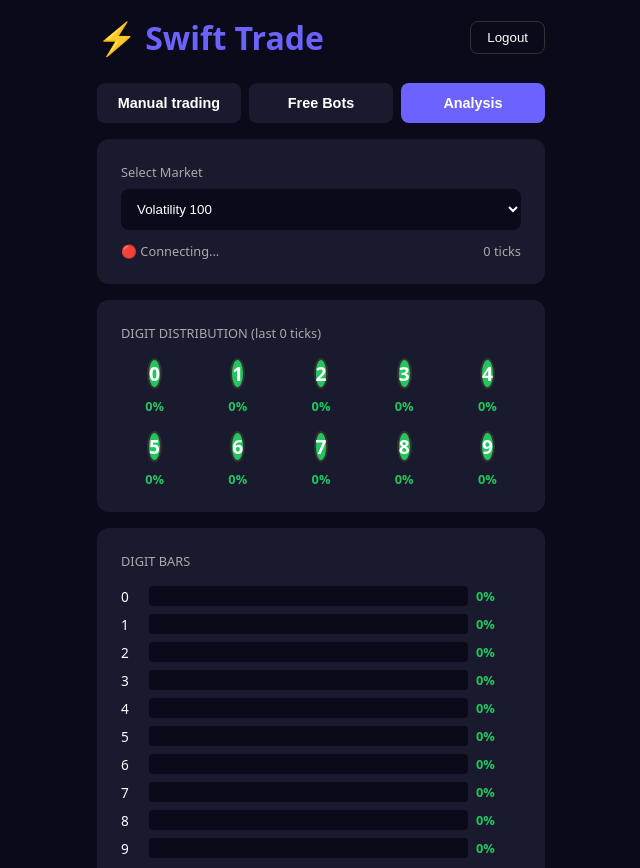
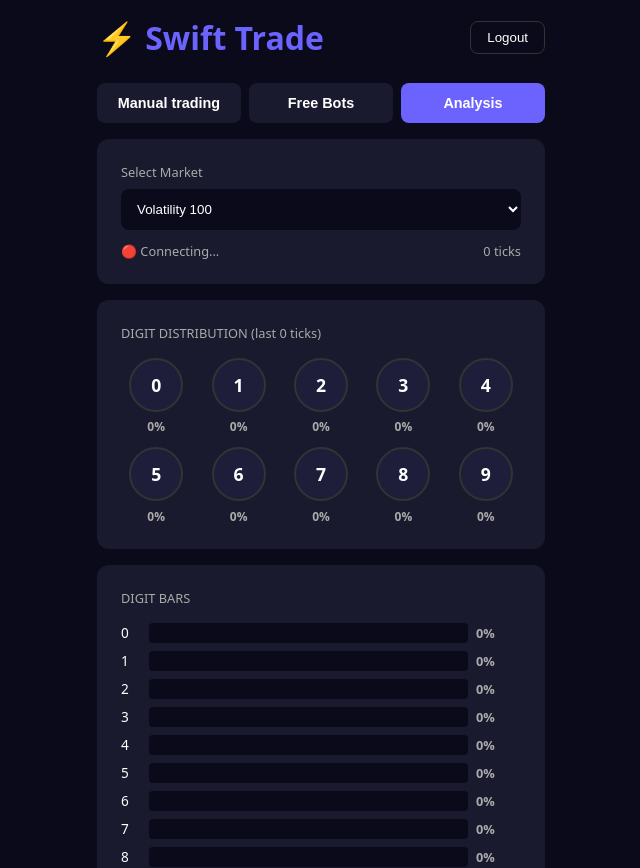
Before and after one commit to redice005/swifttrade-v2, a React (Vite) app: page /analysis in a window 1280 px wide. Shown: the top 868 px of the page, without its empty margins (319-959 px from the left). Built offline with nearby package versions, Linux system fonts and the light colour scheme; no server answers; sample sign-in values are in the browser's storage.

Commit message:
new analysis

```diff
--- a/src/pages/Analysis.tsx
+++ b/src/pages/Analysis.tsx
@@ -10,6 +10,7 @@ export default function Analysis() {
   const [digits, setDigits] = useState<number[]>([])
   const [lastDigit, setLastDigit] = useState<number | null>(null)
   const [tickCount, setTickCount] = useState(0)
+  const [pulse, setPulse] = useState(false)
 
   const { status, send, subscribe } = useDerivSocket(wsUrl)
   const token = localStorage.getItem('deriv_token')
@@ -32,7 +33,6 @@ export default function Analysis() {
   useEffect(() => {
     if (status !== 'open') return
 
-    // Reset and subscribe to new market
     setDigits([])
     setLastDigit(null)
     setTickCount(0)
@@ -43,9 +43,11 @@ export default function Analysis() {
         const price = data.tick.quote
         const digit = parseInt(price.toString().slice(-1))
         setLastDigit(digit)
+        setPulse(true)
+        setTimeout(() => setPulse(false), 600)
         setDigits(prev => {
           const updated = [...prev, digit]
-          return updated.slice(-500) // keep last 500 ticks
+          return updated.slice(-500)
         })
         setTickCount(prev => prev + 1)
       }
@@ -56,7 +58,6 @@ export default function Analysis() {
     return () => { unsub() }
   }, [status, market])
 
-  // Calculate digit percentages
   const getPercentages = () => {
     if (digits.length === 0) return Array(10).fill(0)
     return Array.from({ length: 10 }, (_, i) => {
@@ -65,9 +66,22 @@ export default function Analysis() {
     })
   }
 
+  const getStreak = () => {
+    if (digits.length < 2) return null
+    const last = digits[digits.length - 1]
+    let count = 1
+    for (let i = digits.length - 2; i >= 0; i--) {
+      if (digits[i] === last) count++
+      else break
+    }
+    return count >= 2 ? { digit: last, count } : null
+  }
+
   const percentages = getPercentages()
+  const hasEnoughData = digits.length >= 50
   const maxPct = Math.max(...percentages)
   const minPct = Math.min(...percentages)
+  const streak = getStreak()
 
   const logout = () => {
     localStorage.removeItem('deriv_token')
@@ -76,6 +90,17 @@ export default function Analysis() {
 
   return (
     <div style={{ minHeight: '100vh', background: '#0a0a1a', color: '#fff', padding: '1rem' }}>
+      <style>{`
+        @keyframes pulse-ring {
+          0% { box-shadow: 0 0 0 0 rgba(108, 99, 255, 0.7); }
+          70% { box-shadow: 0 0 0 18px rgba(108, 99, 255, 0); }
+          100% { box-shadow: 0 0 0 0 rgba(108, 99, 255, 0); }
+        }
+        .last-digit-pulse {
+          animation: pulse-ring 0.6s ease-out;
+        }
+      `}</style>
+
       <div style={{ display: 'flex', justifyContent: 'space-between', alignItems: 'center', marginBottom: '1.5rem' }}>
         <h1 style={{ color: '#6c63ff', margin: 0 }}>⚡ Swift Trade</h1>
         <button onClick={logout} style={{ background: 'transparent', color: '#fff', border: '1px solid #333', padding: '0.5rem 1rem', borderRadius: '8px', cursor: 'pointer' }}>Logout</button>
@@ -110,7 +135,7 @@ export default function Analysis() {
           </optgroup>
         </select>
 
-        <div style={{ display: 'flex', justifyContent: 'space-between', marginTop: '0.75rem' }}>
+        <div style={{ display: 'flex', justifyContent: 'space-between', marginTop: '0.75rem', alignItems: 'center' }}>
           <span style={{ color: '#aaa', fontSize: '0.8rem' }}>
             {status === 'open' ? '🟢 Live' : '🔴 Connecting...'}
           </span>
@@ -118,24 +143,59 @@ export default function Analysis() {
             {tickCount} ticks
           </span>
         </div>
+
+        {!hasEnoughData && tickCount > 0 && (
+          <div style={{
+            marginTop: '0.5rem',
+            background: '#2a2a1a',
+            border: '1px solid #554400',
+            borderRadius: '6px',
+            padding: '0.4rem 0.75rem',
+            fontSize: '0.75rem',
+            color: '#f59e0b',
+            display: 'flex',
+            justifyContent: 'space-between',
+            alignItems: 'center'
+          }}>
+            <span>⏳ Collecting data for accurate stats</span>
+            <span style={{ fontWeight: 'bold' }}>{tickCount}/50</span>
+          </div>
+        )}
       </div>
 
-      {/* Last Digit Display */}
+      {/* Last Digit — compact */}
       {lastDigit !== null && (
-        <div style={{ background: '#1a1a2e', borderRadius: '12px', padding: '1.5rem', marginBottom: '1rem', textAlign: 'center' }}>
-          <p style={{ color: '#aaa', margin: '0 0 0.5rem', fontSize: '0.8rem' }}>LAST DIGIT</p>
         <div style={{
-            width: '80px',
-            height: '80px',
+          background: '#1a1a2e',
+          borderRadius: '12px',
+          padding: '0.75rem 1.5rem',
+          marginBottom: '1rem',
+          display: 'flex',
+          alignItems: 'center',
+          justifyContent: 'space-between'
+        }}>
+          <div>
+            <p style={{ color: '#aaa', margin: '0 0 0.2rem', fontSize: '0.75rem' }}>LAST DIGIT</p>
+            {streak && (
+              <p style={{ color: '#f59e0b', margin: 0, fontSize: '0.75rem' }}>
+                🔥 Digit {streak.digit} appeared {streak.count}x in a row
+              </p>
+            )}
+          </div>
+          <div
+            className={pulse ? 'last-digit-pulse' : ''}
+            style={{
+              width: '60px',
+              height: '60px',
               borderRadius: '50%',
               background: '#6c63ff',
               display: 'flex',
               alignItems: 'center',
               justifyContent: 'center',
-            margin: '0 auto',
-            fontSize: '2.5rem',
+              fontSize: '2rem',
               fontWeight: 'bold',
-            boxShadow: '0 0 20px rgba(108, 99, 255, 0.5)'
+              boxShadow: '0 0 20px rgba(108, 99, 255, 0.5)',
+              flexShrink: 0
             }}>
             {lastDigit}
           </div>
@@ -145,38 +205,45 @@ export default function Analysis() {
       {/* Digit Circles */}
       <div style={{ background: '#1a1a2e', borderRadius: '12px', padding: '1.5rem', marginBottom: '1rem' }}>
         <p style={{ color: '#aaa', margin: '0 0 1rem', fontSize: '0.8rem' }}>DIGIT DISTRIBUTION (last {digits.length} ticks)</p>
-        <div style={{ display: 'grid', gridTemplateColumns: 'repeat(5, 1fr)', gap: '1rem' }}>
+        <div style={{ display: 'grid', gridTemplateColumns: 'repeat(5, 1fr)', gap: '0.75rem', width: '100%' }}>
           {Array.from({ length: 10 }, (_, i) => {
             const pct = percentages[i]
-            const isHot = pct === maxPct
-            const isCold = pct === minPct
+            const isHot = hasEnoughData && pct === maxPct
+            const isCold = hasEnoughData && pct === minPct
             const isLast = lastDigit === i
-            const size = 50 + (pct / maxPct) * 30
+            const size = hasEnoughData ? 50 + (pct / (maxPct || 1)) * 20 : 54
+
+            let bgColor = '#1e1e3a'
+            if (isLast) bgColor = '#6c63ff'
+            else if (isHot) bgColor = '#22c55e'
+            else if (isCold) bgColor = '#ef4444'
+
+            let textColor = '#aaa'
+            if (isLast) textColor = '#6c63ff'
+            else if (isHot) textColor = '#22c55e'
+            else if (isCold) textColor = '#ef4444'
 
             return (
-              <div key={i} style={{ display: 'flex', flexDirection: 'column', alignItems: 'center', gap: '0.5rem' }}>
+              <div key={i} style={{ display: 'flex', flexDirection: 'column', alignItems: 'center', gap: '0.4rem' }}>
                 <div style={{
                   width: `${size}px`,
                   height: `${size}px`,
                   borderRadius: '50%',
-                  background: isLast ? '#6c63ff' : isHot ? '#22c55e' : isCold ? '#ef4444' : '#0a0a1a',
+                  background: bgColor,
                   border: isLast ? '3px solid #fff' : '2px solid #333',
                   display: 'flex',
                   alignItems: 'center',
                   justifyContent: 'center',
-                  fontSize: '1.2rem',
+                  fontSize: '1.1rem',
                   fontWeight: 'bold',
                   color: '#fff',
                   transition: 'all 0.3s ease',
-                  boxShadow: isLast ? '0 0 15px rgba(108, 99, 255, 0.7)' : 'none'
+                  boxShadow: isLast ? '0 0 15px rgba(108, 99, 255, 0.7)' : 'none',
+                  margin: '0 auto'
                 }}>
                   {i}
                 </div>
-                <span style={{
-                  color: isLast ? '#6c63ff' : isHot ? '#22c55e' : isCold ? '#ef4444' : '#aaa',
-                  fontSize: '0.8rem',
-                  fontWeight: 'bold'
-                }}>
+                <span style={{ color: textColor, fontSize: '0.75rem', fontWeight: 'bold' }}>
                   {pct}%
                 </span>
               </div>
@@ -190,9 +257,19 @@ export default function Analysis() {
         <p style={{ color: '#aaa', margin: '0 0 1rem', fontSize: '0.8rem' }}>DIGIT BARS</p>
         {Array.from({ length: 10 }, (_, i) => {
           const pct = percentages[i]
-          const isHot = pct === maxPct
-          const isCold = pct === minPct
+          const isHot = hasEnoughData && pct === maxPct
+          const isCold = hasEnoughData && pct === minPct
           const isLast = lastDigit === i
+
+          let barColor = '#3d3d5c'
+          if (isLast) barColor = '#6c63ff'
+          else if (isHot) barColor = '#22c55e'
+          else if (isCold) barColor = '#ef4444'
+
+          let labelColor = '#aaa'
+          if (isLast) labelColor = '#6c63ff'
+          else if (isHot) labelColor = '#22c55e'
+          else if (isCold) labelColor = '#ef4444'
 
           return (
             <div key={i} style={{ display: 'flex', alignItems: 'center', gap: '0.5rem', marginBottom: '0.5rem' }}>
@@ -201,26 +278,21 @@ export default function Analysis() {
                 <div style={{
                   width: `${pct}%`,
                   height: '100%',
-                  background: isLast ? '#6c63ff' : isHot ? '#22c55e' : isCold ? '#ef4444' : '#3d3d5c',
+                  background: barColor,
                   borderRadius: '4px',
                   transition: 'width 0.3s ease'
                 }} />
               </div>
-              <span style={{
-                color: isLast ? '#6c63ff' : isHot ? '#22c55e' : isCold ? '#ef4444' : '#aaa',
-                width: '45px',
-                fontSize: '0.8rem',
-                fontWeight: 'bold'
-              }}>{pct}%</span>
+              <span style={{ color: labelColor, width: '45px', fontSize: '0.8rem', fontWeight: 'bold' }}>{pct}%</span>
             </div>
           )
         })}
 
-        {/* Legend */}
         <div style={{ display: 'flex', gap: '1rem', marginTop: '1rem', flexWrap: 'wrap' }}>
           <span style={{ color: '#22c55e', fontSize: '0.75rem' }}>🟢 Most frequent</span>
           <span style={{ color: '#ef4444', fontSize: '0.75rem' }}>🔴 Least frequent</span>
           <span style={{ color: '#6c63ff', fontSize: '0.75rem' }}>🟣 Last digit</span>
+          {!hasEnoughData && <span style={{ color: '#f59e0b', fontSize: '0.75rem' }}>⚠️ Need 50+ ticks for colors</span>}
         </div>
       </div>
     </div>
```
Lines whose indentation alone changed are shown as unchanged.
